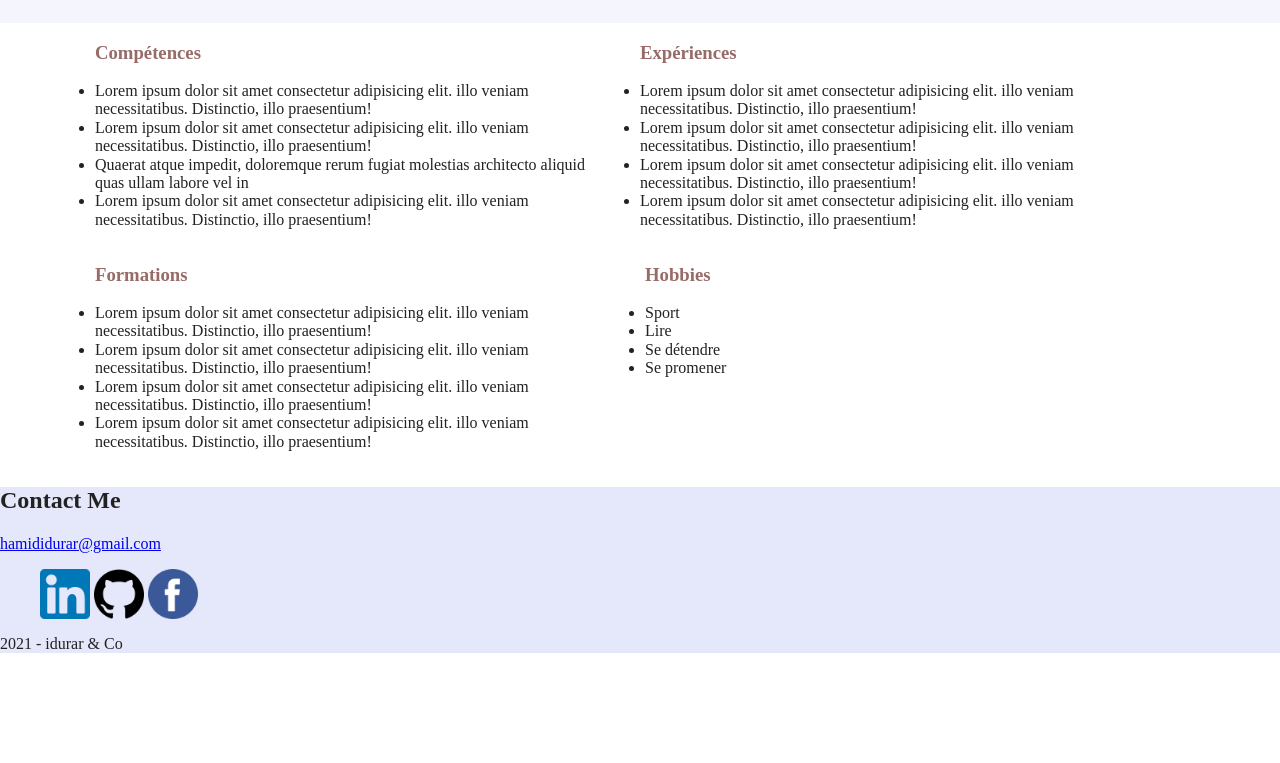
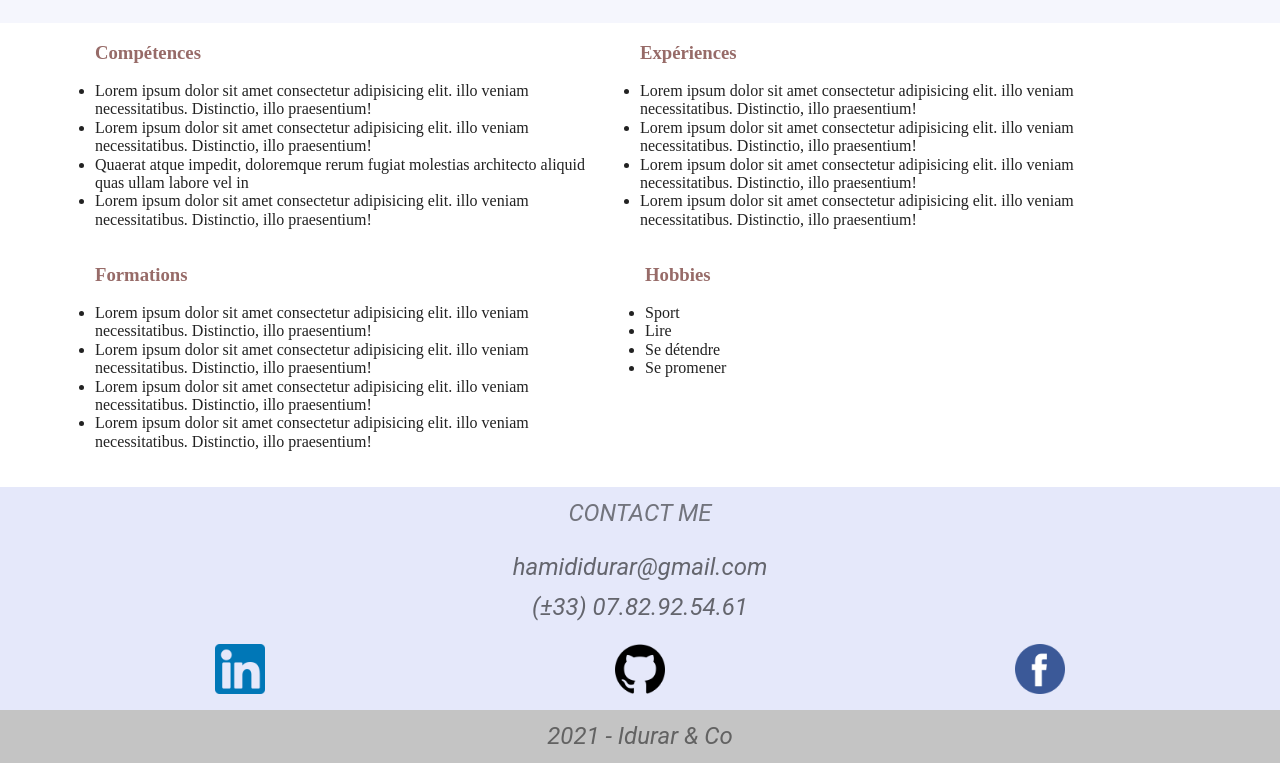
Before and after one commit to IdurarDev/mon_cv, a website built with Parcel: page index.html in a window 1280 px wide. Shown: the part 354-1117 px from the top of the page. Before the commit the page ends 1007 px from the top, so only its background shows below. Built offline with nearby package versions, Linux system fonts and the light colour scheme.

Commit message:
added css in footer and added contact link

```diff
--- a/css/mon-cv.css
+++ b/css/mon-cv.css
@@ -38,13 +38,19 @@ header {
   padding: 2%;
 }
 
-.title-about {
+.title-about, .title-contact {
   text-align: center;
+  text-transform: uppercase;
   font-family: Roboto;
   font-size: 1.5em;
   font-style: italic;
   font-weight: 400;
   letter-spacing: 0em;
+  color: #00000080;
+}
+
+.title-contact {
+  padding-top: 1%;
 }
 
 .text-about {
@@ -76,6 +82,37 @@ ul {
   background-color:#5569DC26;
 }
 
+.main-contact {
+  display: flex;
+  flex-direction: column;
+  /* text-align: center; */
+}
+
+.contact-me {
+  color: #00000090;
+  font-family: Roboto;
+  font-size: 1.5em;
+  text-decoration: none;
+  padding: 0.5%;
+  margin: 0 auto;
+}
+
+a:hover {
+  text-decoration: underline;
+}
+
+.sociaux-footer {
+  display: flex;
+  justify-content: space-around;
+}
+
 .footer-contact p {
+  background: #C4C4C4;
+  color: #00000080;
+  font-size: 1.5em;
+  line-height: 53px;
+  font-family: Roboto;
+  font-style: italic;
+  text-align: center;
   margin: 0;
 }
--- a/index.html
+++ b/index.html
@@ -152,17 +152,20 @@
     <footer class="footer-contact">
       <article class="contact-us">
 
-        <h2>Contact Me</h2>
-        <a href="mailto:hamididurar@gmail.com">hamididurar@gmail.com</a>
-        <figure>
-          <img src="img/linkedin.png" alt="logo linkedin" width="50" />
-          <img src="img/github.png" alt="logo github" width="50" />
-          <img src="img/facebook.png" alt="logo facebook" width="50" />
+        <h2 class="title-contact">Contact Me</h2>
+        <address class="main-contact">
+          <a class="contact-me" href="mailto:hamididurar@gmail.com">hamididurar@gmail.com</a>
+          <a class="contact-me" href="tel:+33782925461">(±33) 07.82.92.54.61</a>
+        </address>
+        <figure class="sociaux-footer">
+          <a href="https://www.linkedin.com/in/hamid-berkaine-305298219/" target="_blank"><img src="img/linkedin.png" alt="icone linkedin" width="50" /></a>
+          <a href="https://github.com/IdurarDev" target="_blank"><img src="img/github.png" alt="icone github" width="50" /></a>
+          <a href="https://www.facebook.com/" target="_blank"><img src="img/facebook.png" alt="icone facebook" width="50" /></a>
         </figure>
 
       </article>
 
-      <p>2021 - idurar & Co</p>
+      <p>2021 - Idurar & Co</p>
     </footer>
 
     <!-- Add your site or application content here -->
```
